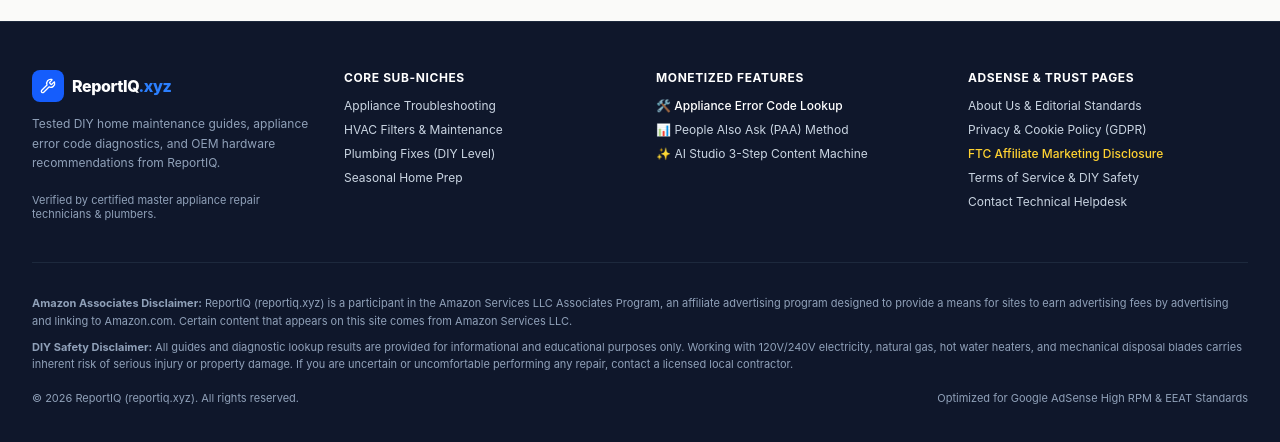
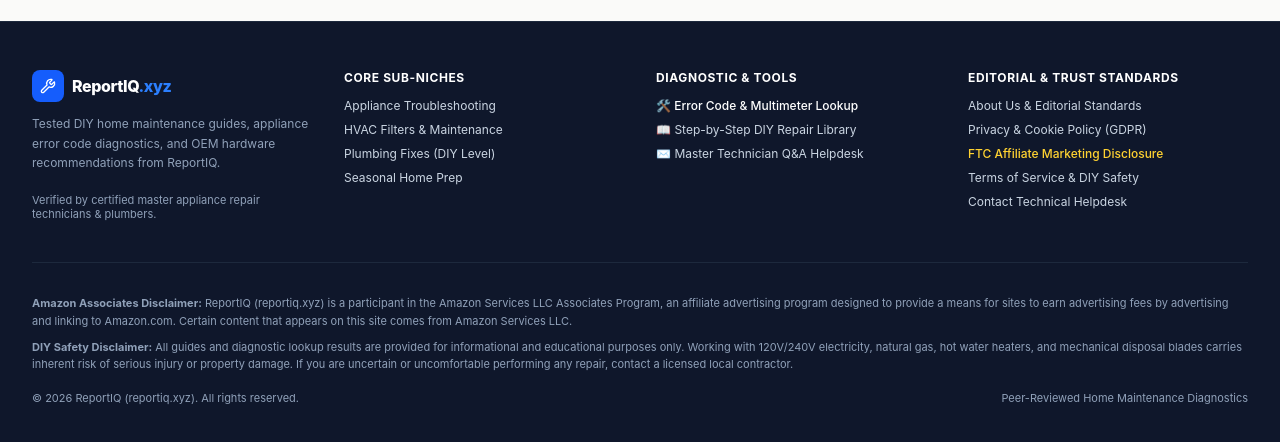
Before and after one commit to srataholdingsint-max/reportiq, a React (Vite) app: page / in a window 1280 px wide. Shown: the part 3177-3619 px from the top of the page. Built offline with nearby package versions, Linux system fonts and the light colour scheme.

Commit message:
Update Footer.tsx

```diff
--- a/src/components/Footer.tsx
+++ b/src/components/Footer.tsx
@@ -1,5 +1,5 @@
 import React from 'react';
-import { Wrench, ShieldCheck, Heart, ExternalLink, Mail, Phone } from 'lucide-react';
+import { Wrench } from 'lucide-react';
 
 interface FooterProps {
   onNavigate: (view: 'lookup' | 'guides' | 'keywords' | 'studio' | 'legal') => void;
@@ -73,7 +73,7 @@ export const Footer: React.FC<FooterProps> = ({ onNavigate, onOpenLegalTab }) =>
           {/* Quick Tools */}
           <div>
             <h4 className="text-xs font-bold uppercase tracking-wider text-white mb-3">
-              Monetized Features
+              Diagnostic & Tools
             </h4>
             <ul className="space-y-2">
               <li>
@@ -81,32 +81,32 @@ export const Footer: React.FC<FooterProps> = ({ onNavigate, onOpenLegalTab }) =>
                   onClick={() => onNavigate('lookup')}
                   className="hover:text-blue-400 transition-colors text-left font-medium text-white"
                 >
-                  🛠️ Appliance Error Code Lookup
+                  🛠️ Error Code & Multimeter Lookup
                 </button>
               </li>
               <li>
                 <button
-                  onClick={() => onNavigate('keywords')}
+                  onClick={() => onNavigate('guides')}
                   className="hover:text-blue-400 transition-colors text-left"
                 >
-                  📊 People Also Ask (PAA) Method
+                  📖 Step-by-Step DIY Repair Library
                 </button>
               </li>
               <li>
                 <button
-                  onClick={() => onNavigate('studio')}
+                  onClick={() => onOpenLegalTab('contact')}
                   className="hover:text-blue-400 transition-colors text-left"
                 >
-                  ✨ AI Studio 3-Step Content Machine
+                  ✉️ Master Technician Q&A Helpdesk
                 </button>
               </li>
             </ul>
           </div>
 
-          {/* AdSense Compliance & Legal Links */}
+          {/* Editorial Compliance & Legal Links */}
           <div>
             <h4 className="text-xs font-bold uppercase tracking-wider text-white mb-3">
-              AdSense & Trust Pages
+              Editorial & Trust Standards
             </h4>
             <ul className="space-y-2">
               <li>
@@ -153,7 +153,7 @@ export const Footer: React.FC<FooterProps> = ({ onNavigate, onOpenLegalTab }) =>
           </div>
         </div>
 
-        {/* Legal Disclaimers (Required for AdSense & Amazon Associates) */}
+        {/* Legal Disclaimers */}
         <div className="pt-8 border-t border-slate-800 text-[11px] text-slate-400 space-y-2 leading-relaxed">
           <p>
             <strong>Amazon Associates Disclaimer:</strong> ReportIQ (reportiq.xyz) is a participant in the Amazon Services LLC Associates Program, an affiliate advertising program designed to provide a means for sites to earn advertising fees by advertising and linking to Amazon.com. Certain content that appears on this site comes from Amazon Services LLC.
@@ -163,7 +163,7 @@ export const Footer: React.FC<FooterProps> = ({ onNavigate, onOpenLegalTab }) =>
           </p>
           <div className="pt-2 flex flex-wrap items-center justify-between gap-4 text-slate-400">
             <span>© {new Date().getFullYear()} ReportIQ (reportiq.xyz). All rights reserved.</span>
-            <span>Optimized for Google AdSense High RPM & EEAT Standards</span>
+            <span>Peer-Reviewed Home Maintenance Diagnostics</span>
           </div>
         </div>
       </div>
```
